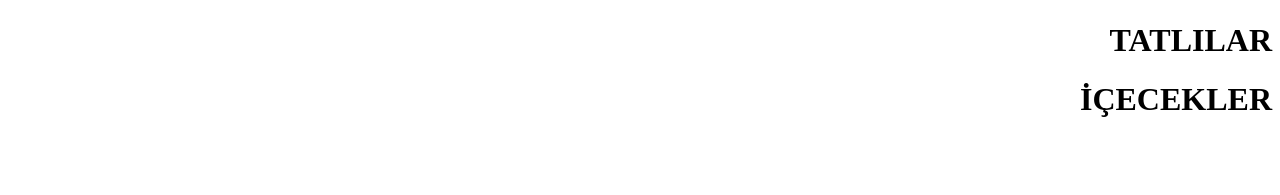
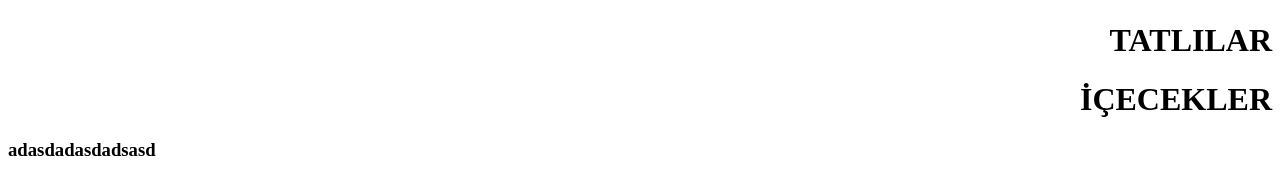
Before and after one commit to FurkanYusuf06/yeniRepo, a plain HTML site: page index.html in a window 1280 px wide. Shown: the part 405-600 px from the top of the page. Drawn offline with Linux system fonts and the light colour scheme.

Commit message:
değişiklik

```diff
--- a/index.html
+++ b/index.html
@@ -16,7 +16,7 @@
 
     <h1>TATLILAR</h1>
     <h1>İÇECEKLER</h1>
-
+    <h3>adasdadasdadsasd</h3>
 
 </body>
 
```
